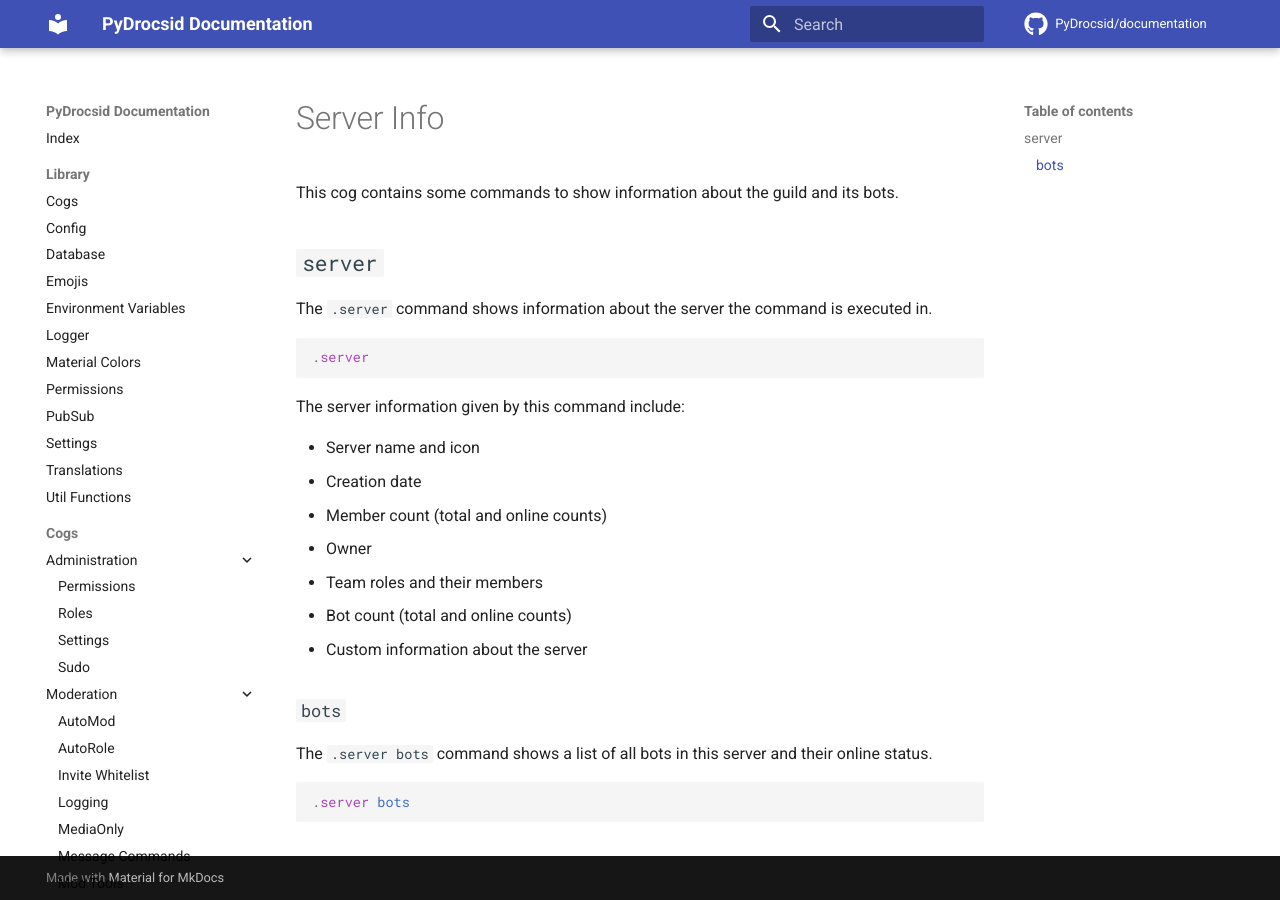
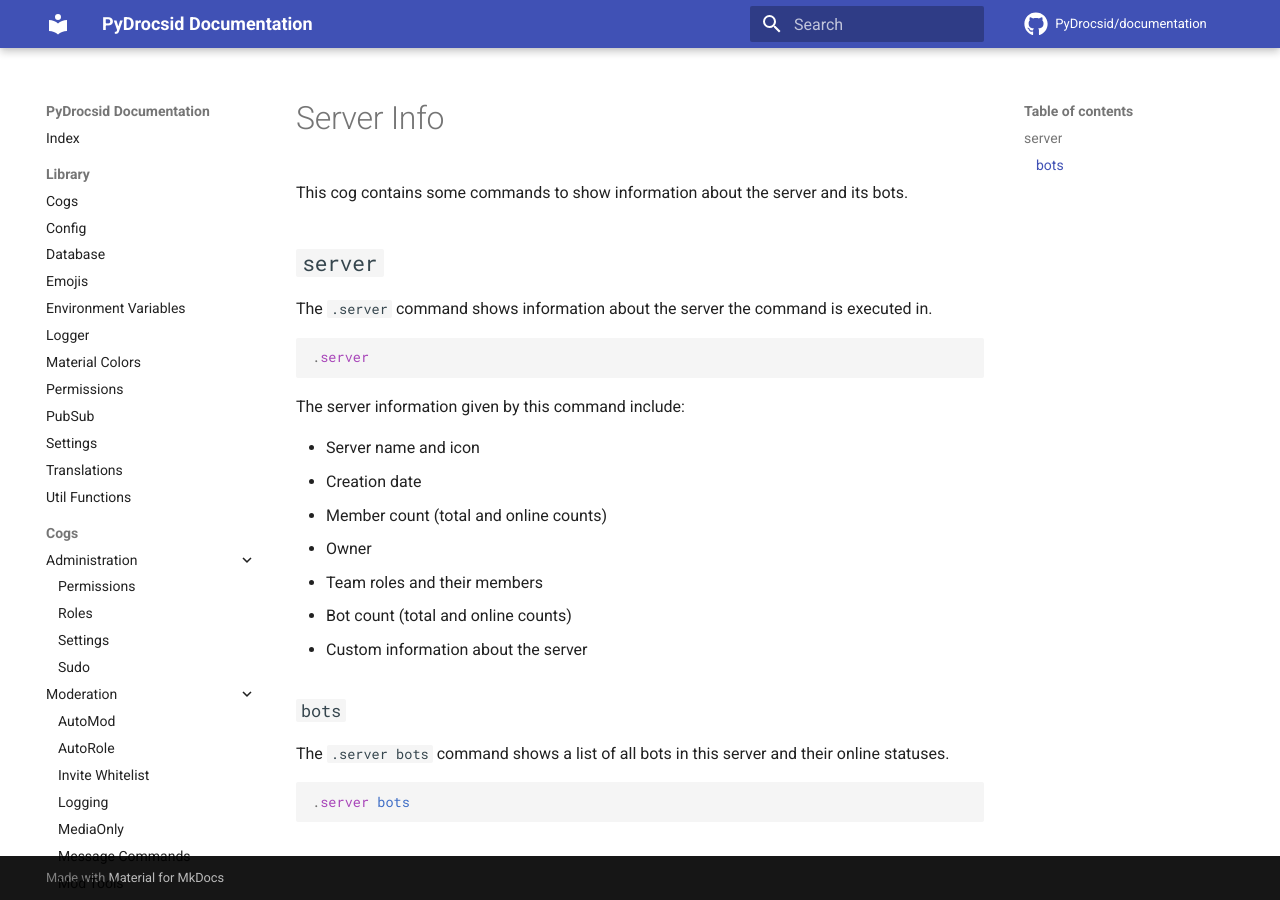
Before and after one commit to PyDrocsid/documentation, an MkDocs documentation site: the page built from docs/cogs/information/server_info.md, in a window 1280 px wide. Built offline with MkDocs 1.6.1 and Material for MkDocs 9.7.7, drawn with Linux system fonts in a browser that asks for light colours; comment, search, counter and statistics services are not loaded.

Commit message:
Apply suggestions from code review
Co-authored-by: Anorak <32487760+4norak@users.noreply.github.com>

````diff
--- a/docs/cogs/information/server_info.md
+++ b/docs/cogs/information/server_info.md
@@ -1,6 +1,6 @@
 # Server Info
 
-This cog contains some commands to show information about the guild and its bots.
+This cog contains some commands to show information about the server and its bots.
 
 ## `server`
 The `.server` command shows information about the server the command is executed in.
@@ -21,7 +21,7 @@
 
 
 ### `bots`
-The `.server bots` command shows a list of all bots in this server and their online status.
+The `.server bots` command shows a list of all bots in this server and their online statuses.
 
 ```css
 .server bots
````
